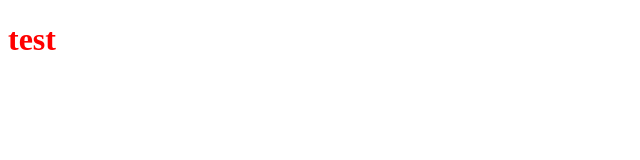
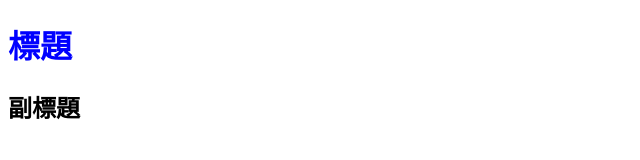
Before and after one commit to Roger-016/test, a plain HTML site: page index.html in a window 1280 px wide. Shown: the whole page, without its empty margins (0-640 px from the left). Drawn offline with Linux system fonts and the light colour scheme.

Commit message:
新增h2

```diff
--- a/css/all.css
+++ b/css/all.css
@@ -4,3 +4,6 @@ body{
 h1{
     color: red;
 }
+h1{
+    color: blue
+}
--- a/index.html
+++ b/index.html
@@ -8,6 +8,7 @@
     <link rel="stylesheet" href="css/all.css">
 </head>
 <body>
-    <h1>test</h1>
+    <h1>標題</h1>
+    <h2>副標題</h2>
 </body>
 </html>
```
